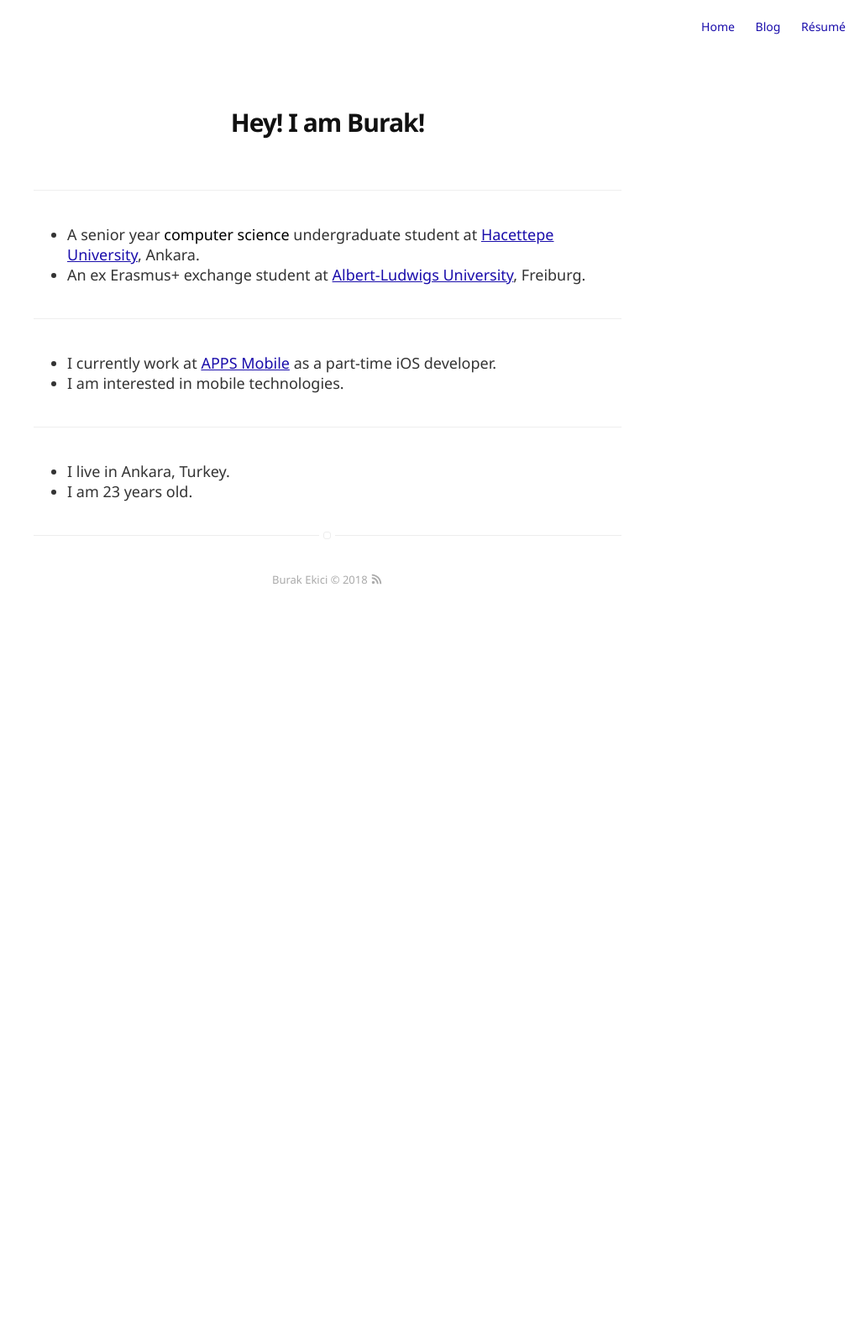
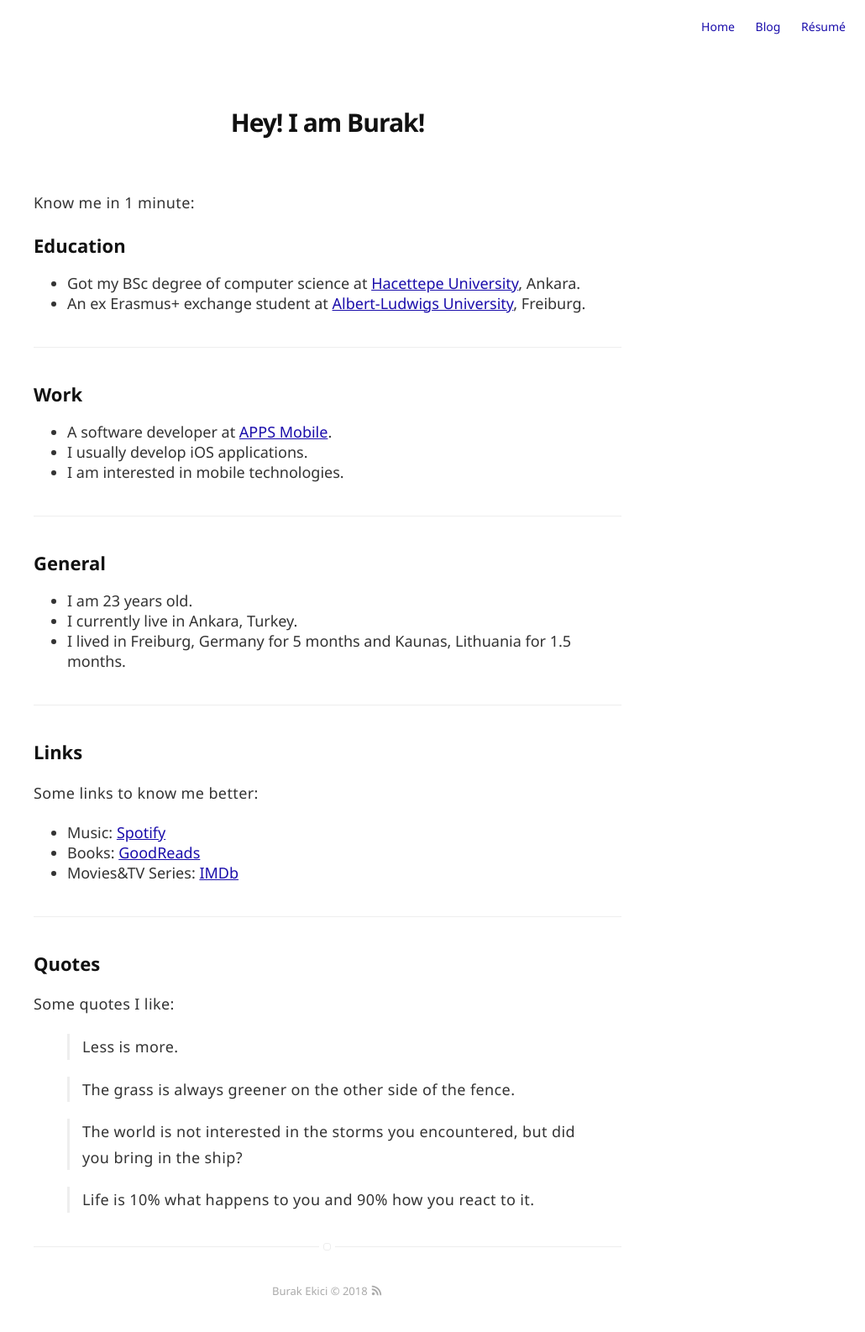
Before and after one commit to burakekici/burakekici.github.io, a Jekyll site: the page built from about.md, in a window 1280 px wide. Shown: the whole page at 84% size, without its empty margins (250-1280 px from the left). Built offline with Jekyll 4.4.1, drawn with Linux system fonts in a browser that asks for light colours; before the commit the page ends 900 px from its top, so only the background shows below that.

Commit message:
About.md is updated.

```diff
--- a/_config.yml
+++ b/_config.yml
@@ -1,6 +1,6 @@
 # main text of home
 name: Burak Ekici
-bio: Developer, CS Student
+bio: iOS Developer, Software Engineer
 
 # twitter summary info
 description: Personal blog and portfolio page
--- a/about.md
+++ b/about.md
@@ -6,21 +6,52 @@ layout: page
 
 # Hey! I am Burak!
 
----
+Know me in 1 minute:
 
-* A senior year **computer science** undergraduate student at [Hacettepe University][1], Ankara.
+## Education
+* Got my BSc degree of computer science  at [Hacettepe University][1], Ankara.
 * An ex Erasmus+ exchange student at [Albert-Ludwigs University][2], Freiburg.
 
 ---
 
-* I currently work at [APPS Mobile][3] as a part-time iOS developer.
+## Work
+* A software developer at [APPS Mobile][3].
+* I usually develop iOS applications.
 * I am interested in mobile technologies.
 
 ---
 
-* I live in Ankara, Turkey.
+## General
 * I am 23 years old.
+* I currently live in Ankara, Turkey.
+* I lived in Freiburg, Germany for 5 months and Kaunas, Lithuania for 1.5 months.
+
+---
+
+## Links
+Some links to know me better:
+
+* Music: [Spotify][4]
+* Books: [GoodReads][5]
+* Movies&TV Series: [IMDb][6]
+
+---
+
+## Quotes
+
+Some quotes I like:
+
+> Less is more.
+
+> The grass is always greener on the other side of the fence.
+
+> The world is not interested in the storms you encountered, but did you bring in the ship?
+
+> Life is 10% what happens to you and 90% how you react to it.
 
 [1]: http://cs.hacettepe.edu.tr
 [2]: https://informatik.uni-freiburg.de
 [3]: http://apps.com.tr
+[4]: https://open.spotify.com/user/bekici
+[5]: https://www.goodreads.com/burakekici
+[6]: http://www.imdb.com/user/ur41656845
```
Also changed, not shown: 1 other file.
